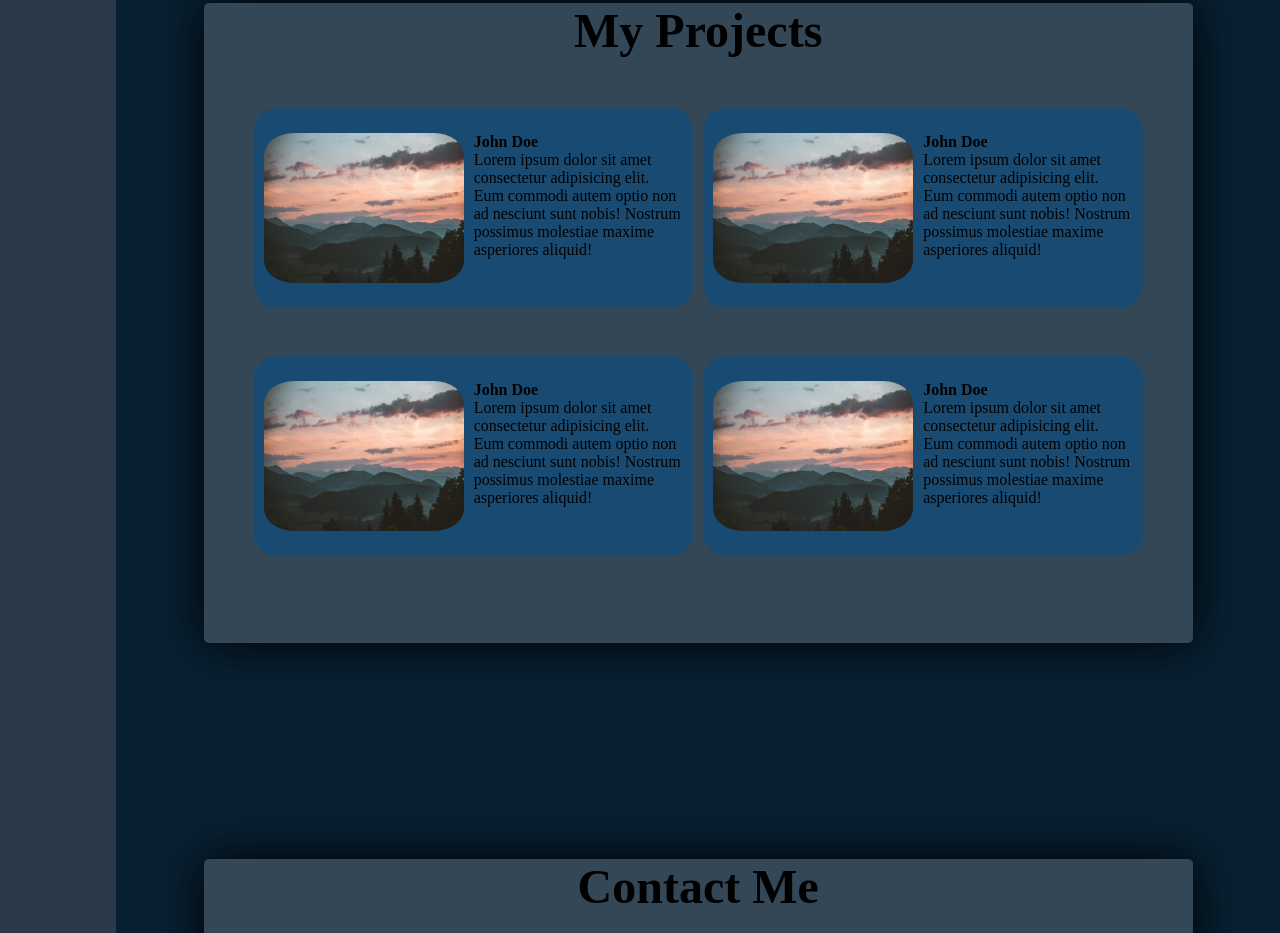
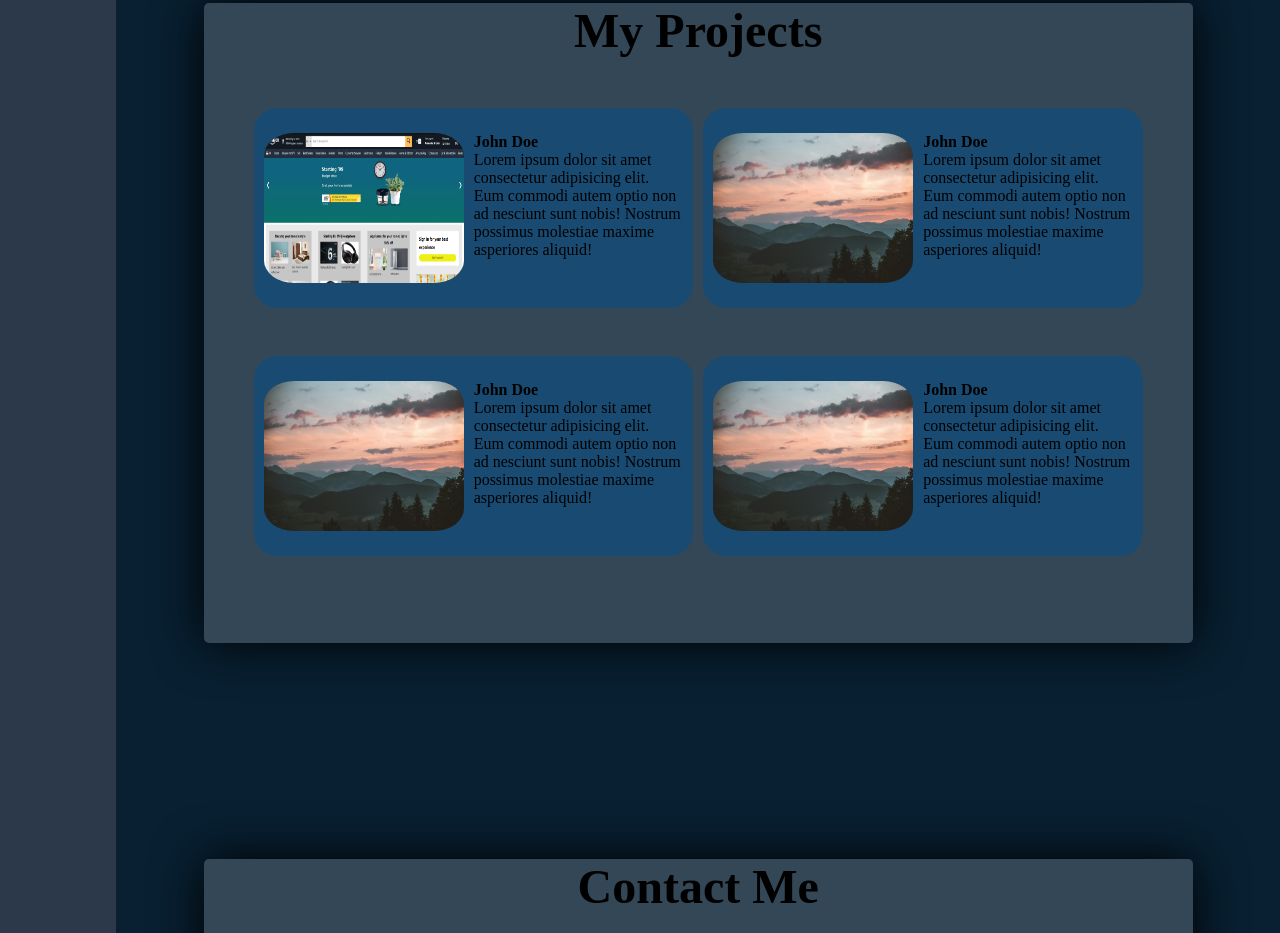
Before and after one commit to Dev05-24/Portfolio, a plain HTML site: page index.html in a window 1280 px wide. Shown: the part 1577-2510 px from the top of the page. Drawn offline with Linux system fonts and the light colour scheme; a web font is replaced by a local one.

Commit message:
Update image in index.html

```diff
--- a/index.html
+++ b/index.html
@@ -69,7 +69,7 @@
           <div class="sec-proj-head"><h1 class="title-size">My Projects</h1></div>
           <div class="sec-proj-card">
           <div class="p1 pro-p">
-            <img src="./image/bg.jpg" alt="Avatar" height="150" width="200" />
+            <img src="./image/ss-amazon.png" alt="Avatar" height="150" width="200" />
             <div class="card-content">
               <h4><b>John Doe</b></h4>
               <p>Lorem ipsum dolor sit amet consectetur adipisicing elit. Eum commodi autem optio non ad nesciunt sunt nobis! Nostrum possimus molestiae maxime asperiores aliquid!</p>
```
